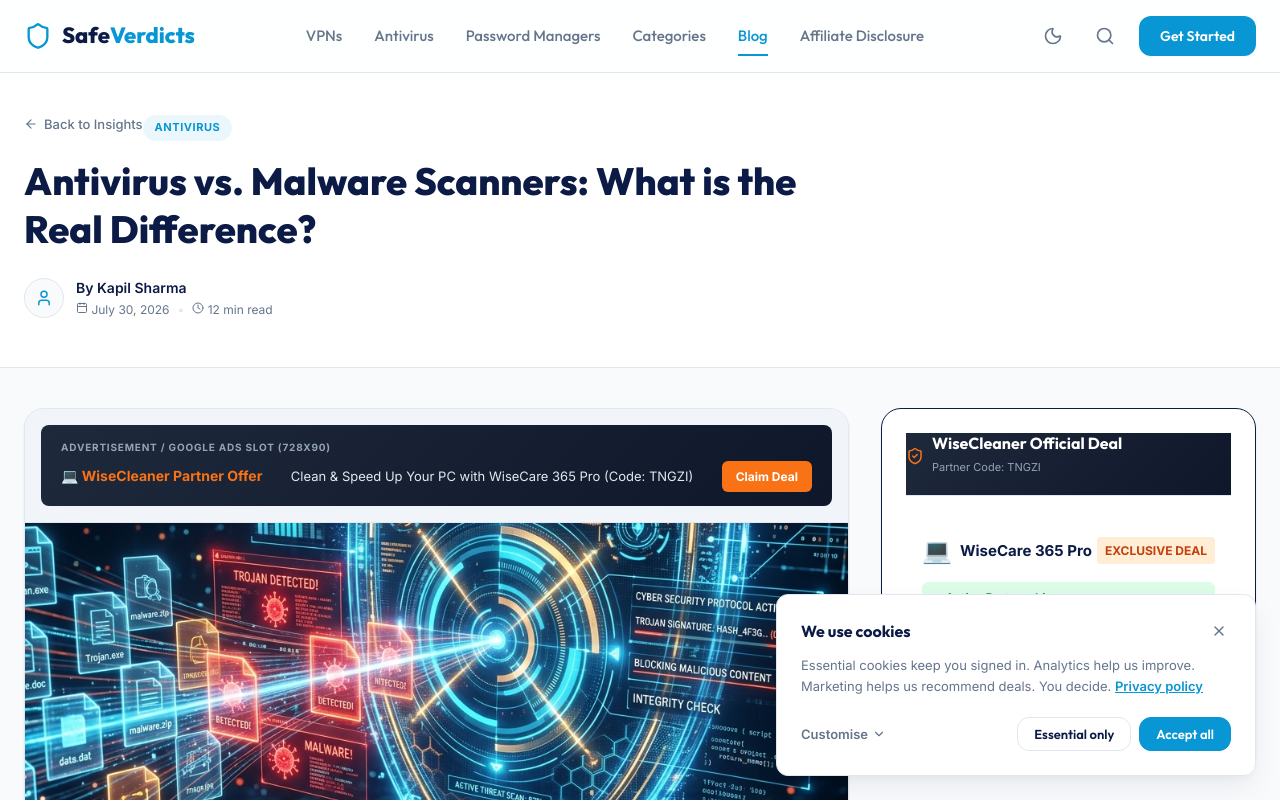
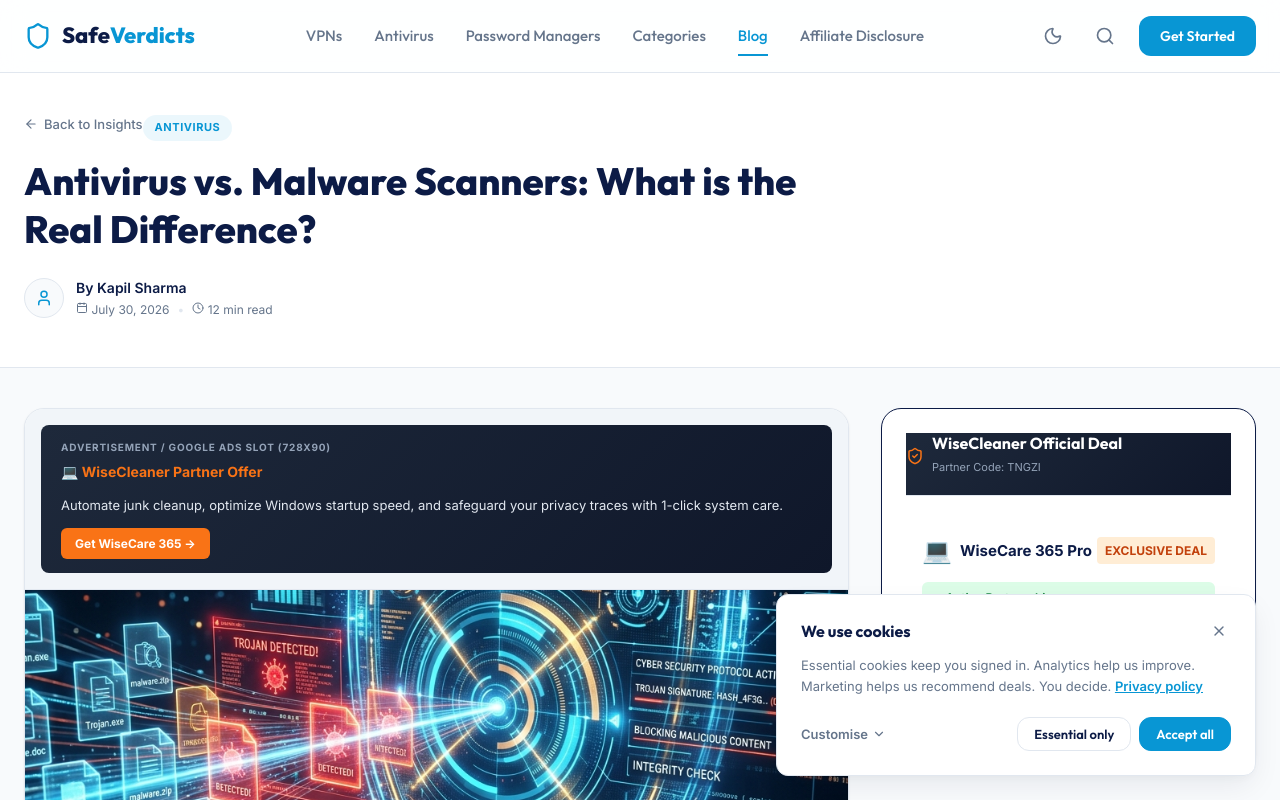
Before and after one commit to codershiveinterns-cloud/SafeVerdicts, a React (Vite) app: page /blog/antivirus-vs-malware-scanners in a window 1280 px wide. Shown: the top 800 px of the page. Built offline with nearby package versions, Linux system fonts and the light colour scheme.

Commit message:
Update top ad banner text to a professional feature description and sleek CTA button

```diff
--- a/src/pages/BlogPost.jsx
+++ b/src/pages/BlogPost.jsx
@@ -193,8 +193,8 @@
               <div className="adsense-label">ADVERTISEMENT / GOOGLE ADS SLOT (728x90)</div>
               <div className="adsense-banner-content">
                 <span className="banner-brand">💻 WiseCleaner Partner Offer</span>
-                <span className="banner-text">Clean & Speed Up Your PC with WiseCare 365 Pro (Code: TNGZI)</span>
-                <a href="https://www.wisecleaner.com/wise-care-365.html?pid=TNGZI" target="_blank" rel="noopener noreferrer sponsored" className="btn-banner-link">Claim Deal</a>
+                <span className="banner-text">Automate junk cleanup, optimize Windows startup speed, and safeguard your privacy traces with 1-click system care.</span>
+                <a href="https://www.wisecleaner.com/wise-care-365.html?pid=TNGZI" target="_blank" rel="noopener noreferrer sponsored" className="btn-banner-link">Get WiseCare 365 →</a>
               </div>
             </div>
           </div>
```
